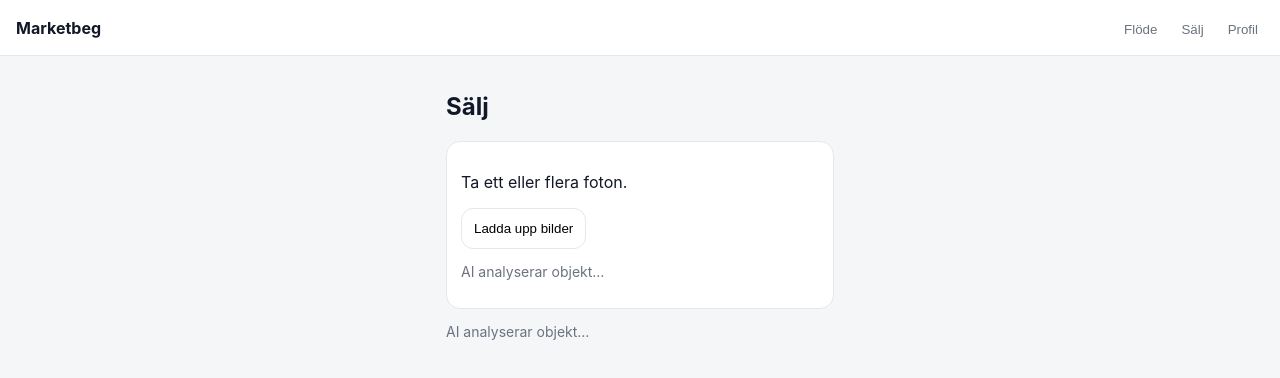
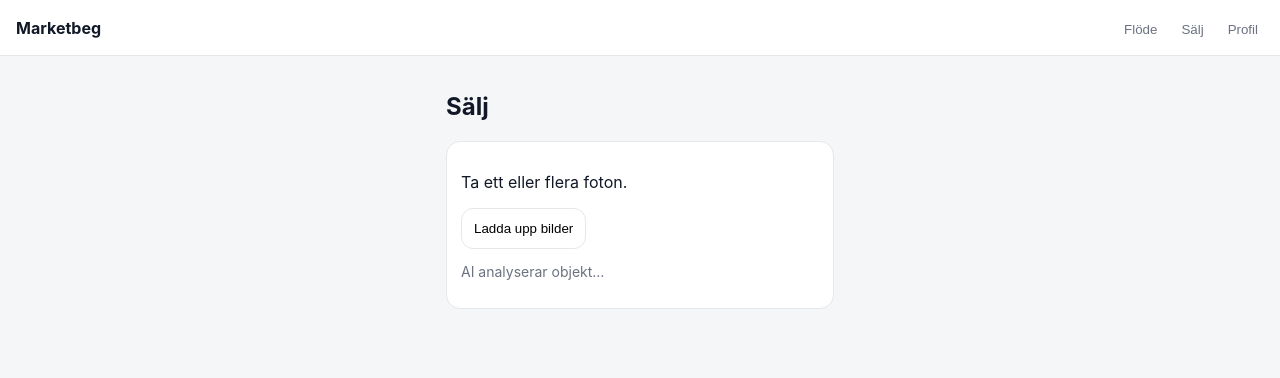
Before and after one commit to gascheckking/marketbeg-appGem, a Next.js app: page /sell in a window 1280 px wide. Shown: the top 378 px of the page. Built offline with nearby package versions, Linux system fonts and the light colour scheme.

Commit message:
Update page.tsx

```diff
--- a/app/sell/page.tsx
+++ b/app/sell/page.tsx
@@ -1,4 +1,3 @@
-import { LoadingAI } from "../../components/LoadingAI";
 import CameraBatch from "../../components/CameraBatch";
 
 export default function SellPage() {
@@ -6,7 +5,6 @@ export default function SellPage() {
     <main className="container">
       <h2>Sälj</h2>
       <CameraBatch />
-      <LoadingAI />
     </main>
   );
 }
```
